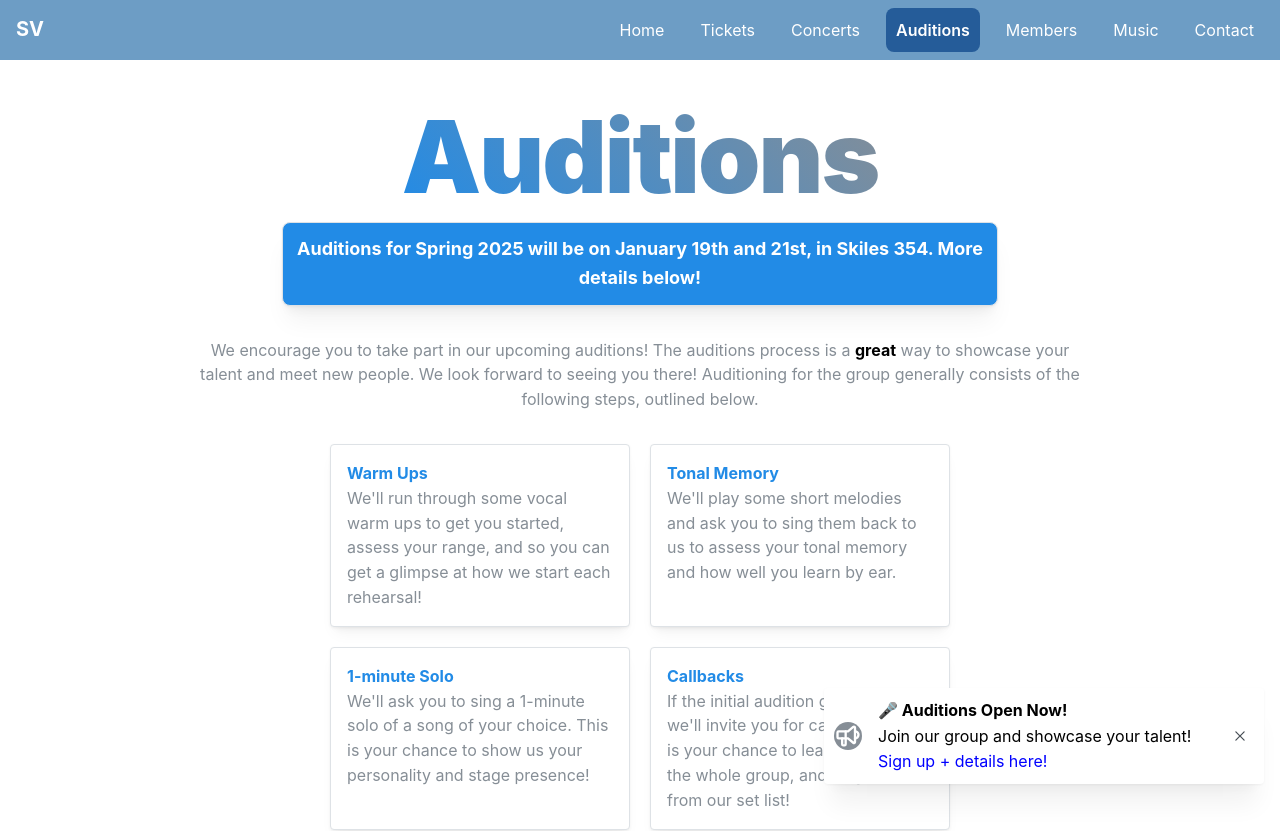
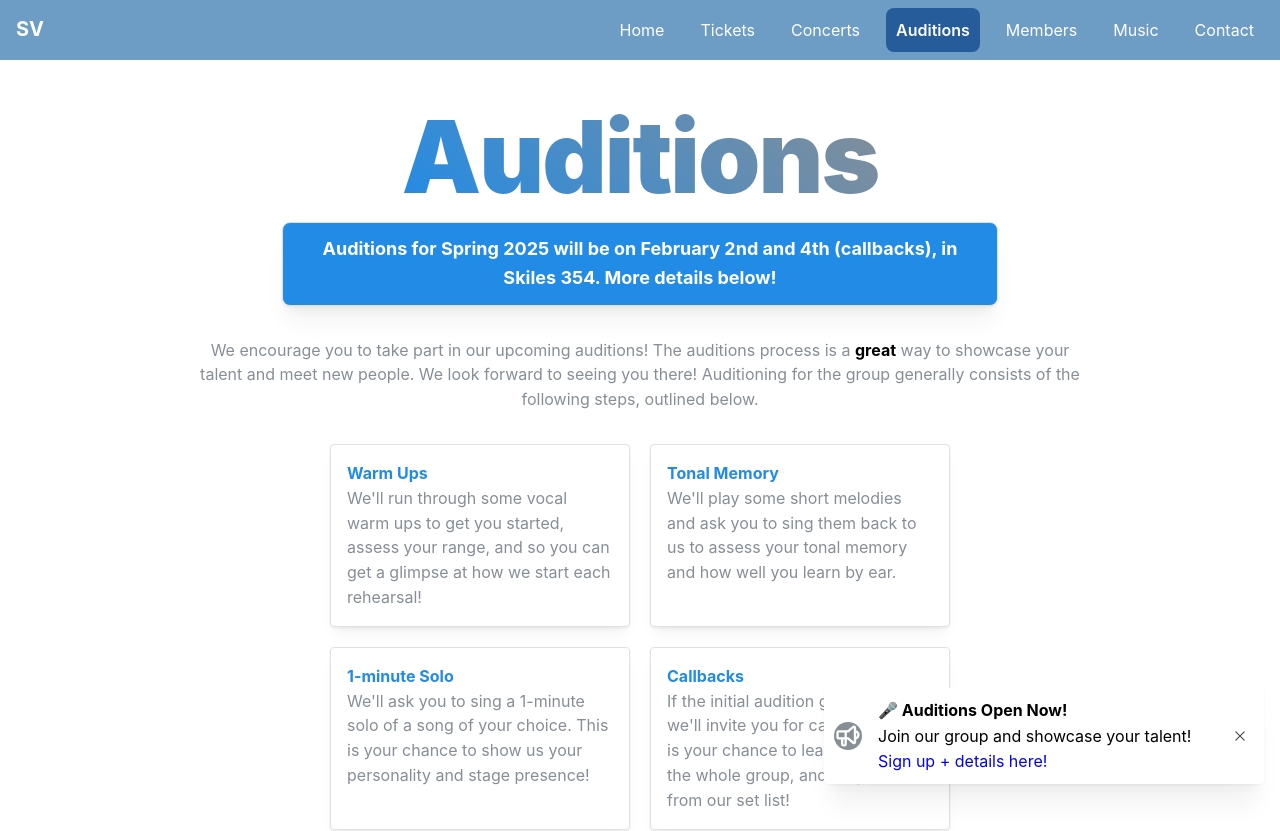
Before and after one commit to gtsympvibes/sympvibes-website, a Next.js app: page /auditions in a window 1280 px wide. Shown: the top 831 px of the page. Built offline with nearby package versions, Linux system fonts and the light colour scheme.

Commit message:
Update page.tsx

```diff
--- a/app/auditions/page.tsx
+++ b/app/auditions/page.tsx
@@ -37,7 +37,7 @@ export default function Page() {
                 <Paper withBorder radius="md" shadow="md" bg={"blue"} w="80%" p="sm">
                     <Center>
                         <Text ta="center" size="lg" c="white" fw={700}>
-                            Auditions for Spring 2025 will be on January 19th and 21st, in Skiles 354. More details
+                            Auditions for Spring 2025 will be on February 2nd and 4th (callbacks), in Skiles 354. More details
                             below!
                         </Text>
                     </Center>
```
